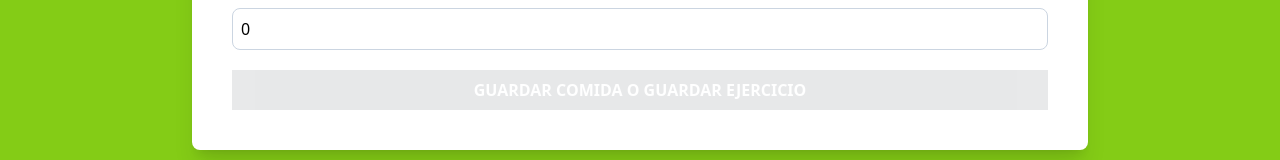
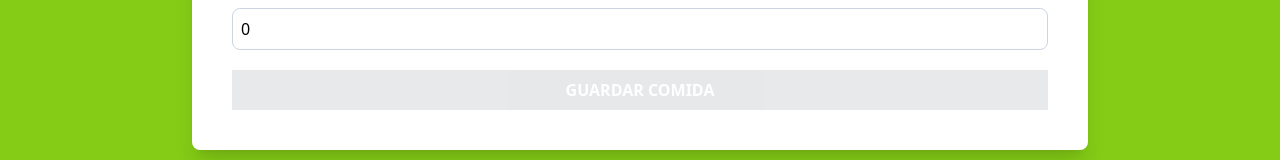
Before and after one commit to Luis-Alvarezz/Calorie-Tracker, a React (Vite) app: page / in a window 1280 px wide. Shown: the part 396-556 px from the top of the page. Built offline with nearby package versions, Linux system fonts and the light colour scheme.

Commit message:
[ADD]: Metodo de HandleSumit

```diff
--- a/src/components/Form.tsx
+++ b/src/components/Form.tsx
@@ -1,16 +1,29 @@
-import { useState } from "react"
+import { useState, type Dispatch } from "react"
+import {v4 as uuidv } from 'uuid'
+
 import categories from "../data/categories"
 import type { Activity } from "../types/types"
+import type { ActivityAction } from "../reducers/activity-reducer"
 
-export default function Form() {
+
+type FormProps = {
+  dispatch: Dispatch<ActivityAction>
+}
+
+const initialState : Activity = {
+  id : uuidv(),
+  category: 1,
+  activityName: '',
+  calories: 0
+}
+
+export default function Form({ dispatch }: FormProps) {
   // const [category, setCategory] = useState('');
   // const [activity, setActivity] = useState('');
   // const [calories, setCalories] = useState(0); // * Todos se relaciona, podemos crear un objeto:
-  const [activity, setActivity] = useState<Activity>({ // * Asignamos TYPE via GENERIC
-    category: 1,
-    activityName: '',
-    calories: 0
-  })
+  const [activity, setActivity] = useState<Activity>( // * Asignamos TYPE via GENERIC
+    initialState
+  )
 
   //  ! Metodo 1. Actualizar el STATE segun el INPUT que se este escribiendo
   const handleChange = (e: React.ChangeEvent<HTMLSelectElement> | React.ChangeEvent<HTMLInputElement>) => {
@@ -28,13 +41,28 @@ export default function Form() {
 
   // ! Metodo 2. Validar el formulario
   const isValidActivity = () => {
-    const { activityName, calories} = activity;
+    const { activityName, calories } = activity;
     // console.log(activityName.trim() !== '' && calories > 0);
     return activityName.trim() !== '' && calories > 0; // * trim -> Eliminar espacios en blanco al inicio y al final
   }
 
+  // ! Metodo 3. Submit para enviar datos del Form
+  const handleSubmit = (e: React.FormEvent<HTMLFormElement>) => {
+    e.preventDefault();
+    // console.log('Enviando Formlulario...');
+
+    dispatch({ type: 'save-activity', payload: { newActivity: activity } })
+
+    // ? REINICIAMOS FORMULARIO:
+    setActivity({
+      ...initialState,
+      id: uuidv()
+    }
+    )
+  }
+
   return (
-    <form action="" className="space-y-5 bg-white shadow-xl p-10 rounded-lg">
+    <form action="" className="space-y-5 bg-white shadow-xl p-10 rounded-lg" onSubmit={handleSubmit}>
       <div className="grid grid-cols-1 gap-3">
         <label htmlFor="category" className="cursor-pointer">Categoria:</label>
         <select
@@ -61,7 +89,7 @@ export default function Form() {
           placeholder="Ej. Comida, Jugo de Naranja, Ensalada, Pesas, Bicicleta"
           value={activity.activityName} // ! Para settear el valor del INPUT en el STATE
           onChange={handleChange} // ! Para sioncronizar cambios dinamicos del STATE y el SELECT | Equiv al addEventListener('change') en Js
-         />
+        />
       </div>
 
       <div className="grid grid-cols-1 gap-3">
@@ -80,7 +108,7 @@ export default function Form() {
       <input
         type="submit"
         className="bg-gray-800 hover:bg-gray-900 w-full p-2 font-bold uppercase text-white cursor-pointer disabled:opacity-10"
-        value='Guardar Comida o Guardar Ejercicio'
+        value={activity.category === 1 ? 'Guardar Comida' : 'Guardar Ejercicio'}
         disabled={!isValidActivity()}
       />
     </form>
```
